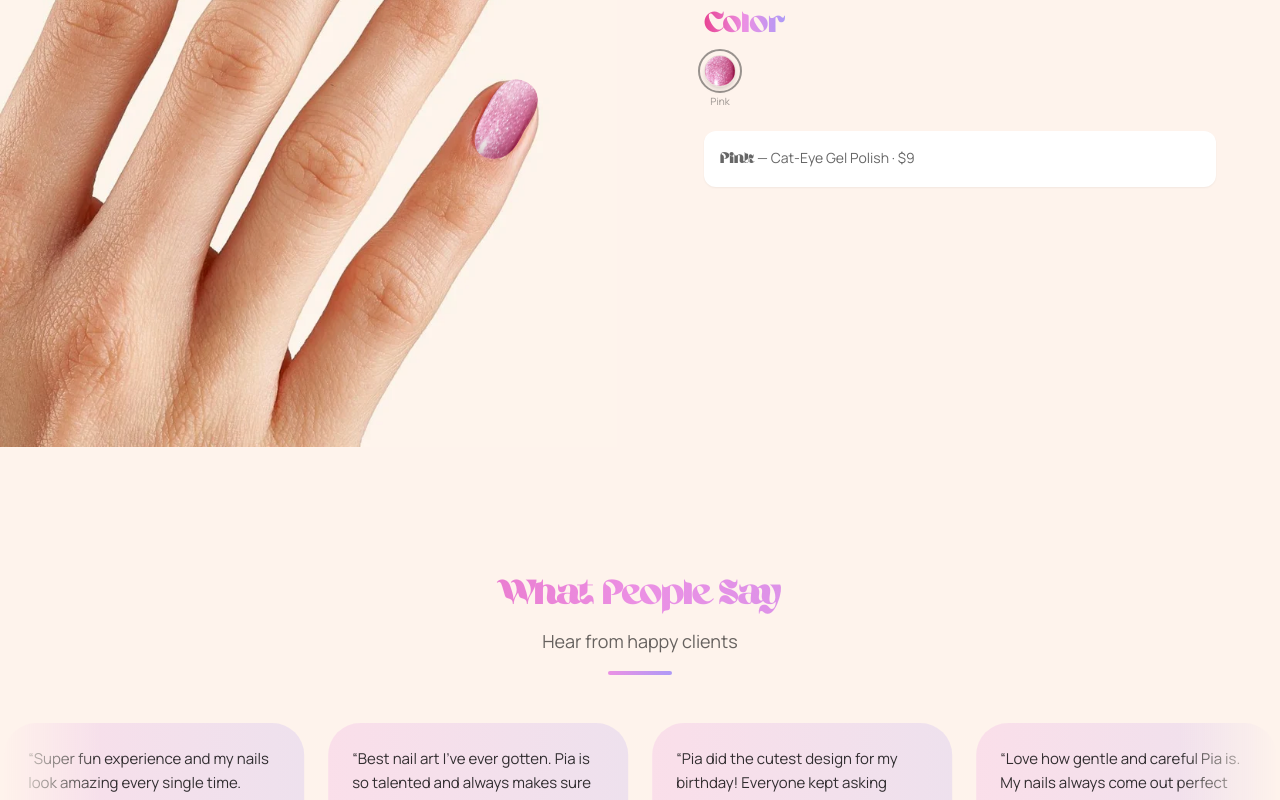
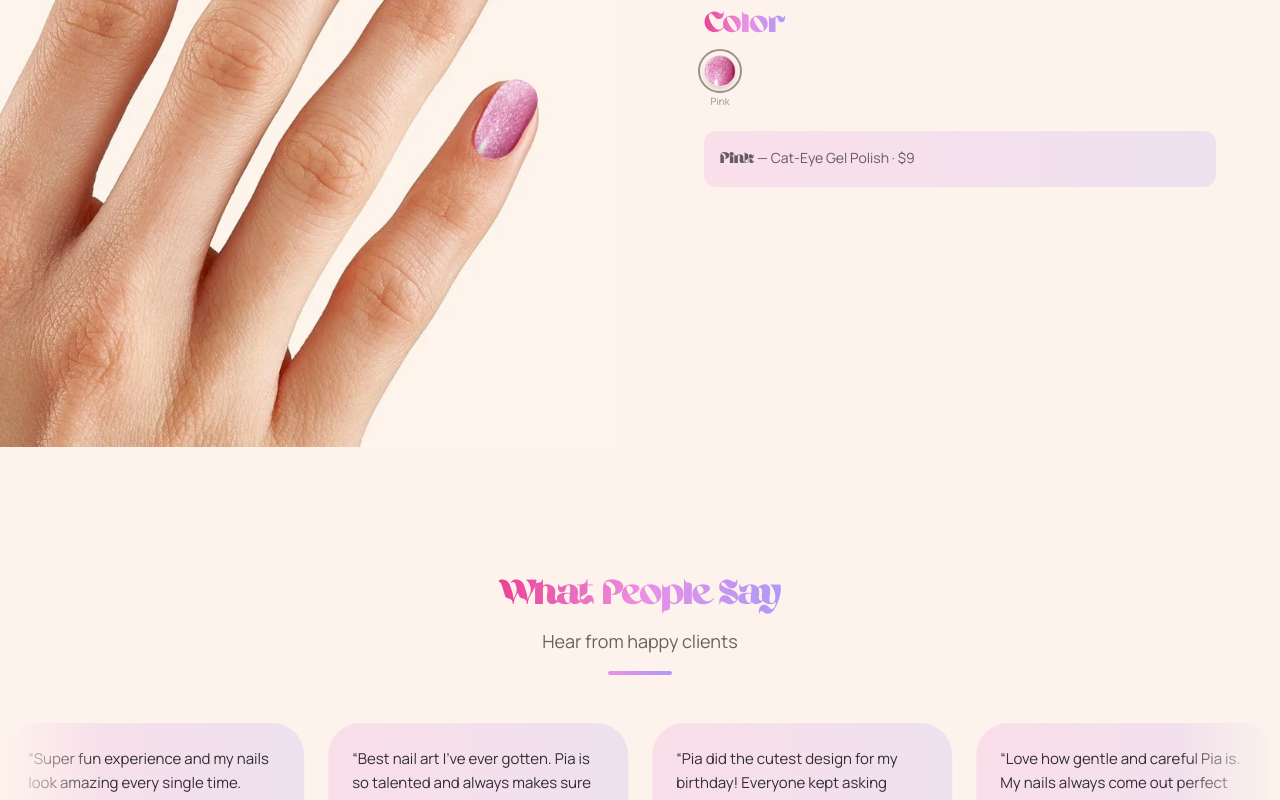
Before and after one commit to mateososa48/nails-pia-web, a Next.js app: page / in a window 1280 px wide. Shown: the part 2240-3040 px from the top of the page. Built offline with nearby package versions, Linux system fonts and the light colour scheme.

Commit message:
Fix gradient consistency on section headings and preview summary banner
Co-Authored-By: Claude Opus 4.6 <noreply@anthropic.com>

```diff
--- a/components/nail-preview/NailPreview.tsx
+++ b/components/nail-preview/NailPreview.tsx
@@ -116,7 +116,7 @@ export default function NailPreview() {
           initial={{ opacity: 0 }}
           animate={{ opacity: 1 }}
           transition={{ duration: 0.25 }}
-          className="bg-white rounded-xl p-4 shadow-sm"
+          className="bg-gradient-to-r from-pink/20 to-lavender/20 rounded-xl p-4"
         >
           <p className="text-black/60 text-sm">
             <span
--- a/components/ui/SectionHeading.tsx
+++ b/components/ui/SectionHeading.tsx
@@ -12,7 +12,7 @@ export default function SectionHeading({
   gradient = false,
 }: SectionHeadingProps) {
   const isLanding = variant === "landing";
-  const gradientClass = gradient ? " bg-clip-text text-transparent bg-gradient-to-r from-[#E84393] via-pink to-lavender" : "";
+  const gradientClass = gradient ? " bg-clip-text text-transparent bg-gradient-to-r from-[#E84393] via-pink to-lavender inline-block" : "";
 
   return (
     <div className={isLanding ? "text-center mb-6 md:mb-8" : "text-center mb-12"}>
```
